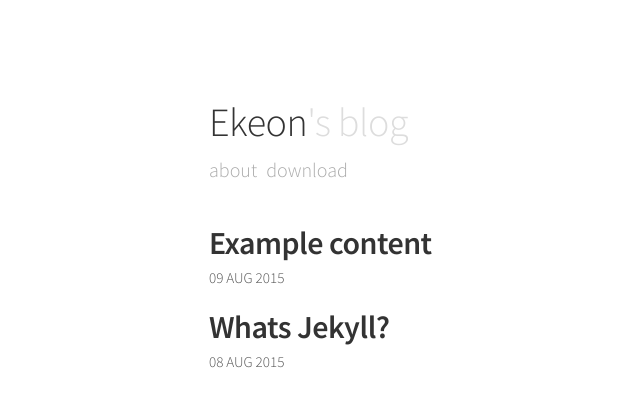
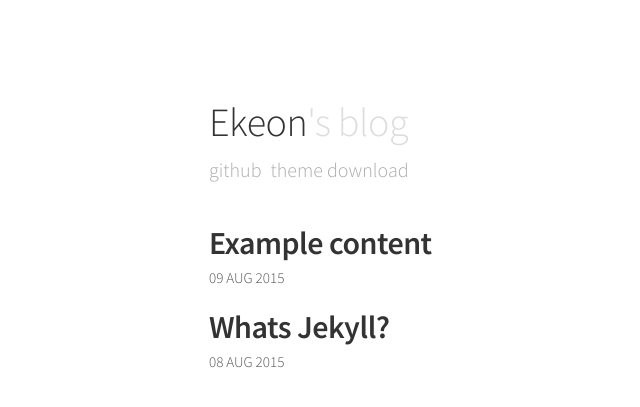
Before and after one commit to ekeon/ekeon.github.io, a Jekyll site: the page built from index.html, in a window 1280 px wide. Shown: the top 407 px of the page, without its empty margins (71-711 px from the left). Built offline with Jekyll 4.4.1, drawn with Linux system fonts in a browser that asks for light colours; Markdown is read by kramdown in place of the engine named in the settings.

Commit message:
no message

```diff
--- a/_config.yml
+++ b/_config.yml
@@ -15,9 +15,9 @@ markdown:           rdiscount
 
 # Navigation
 nav:
-  - name:           "About"
-    href:           "//gfjaru.github.io/Kiko/about"
-  - name:           "Download"
+  - name:           "github"
+    href:           "//github.com/github"
+  - name:           "Theme Download"
     href:           "//github.com/gfjaru/Kiko/releases"
 
 # Sass
```
